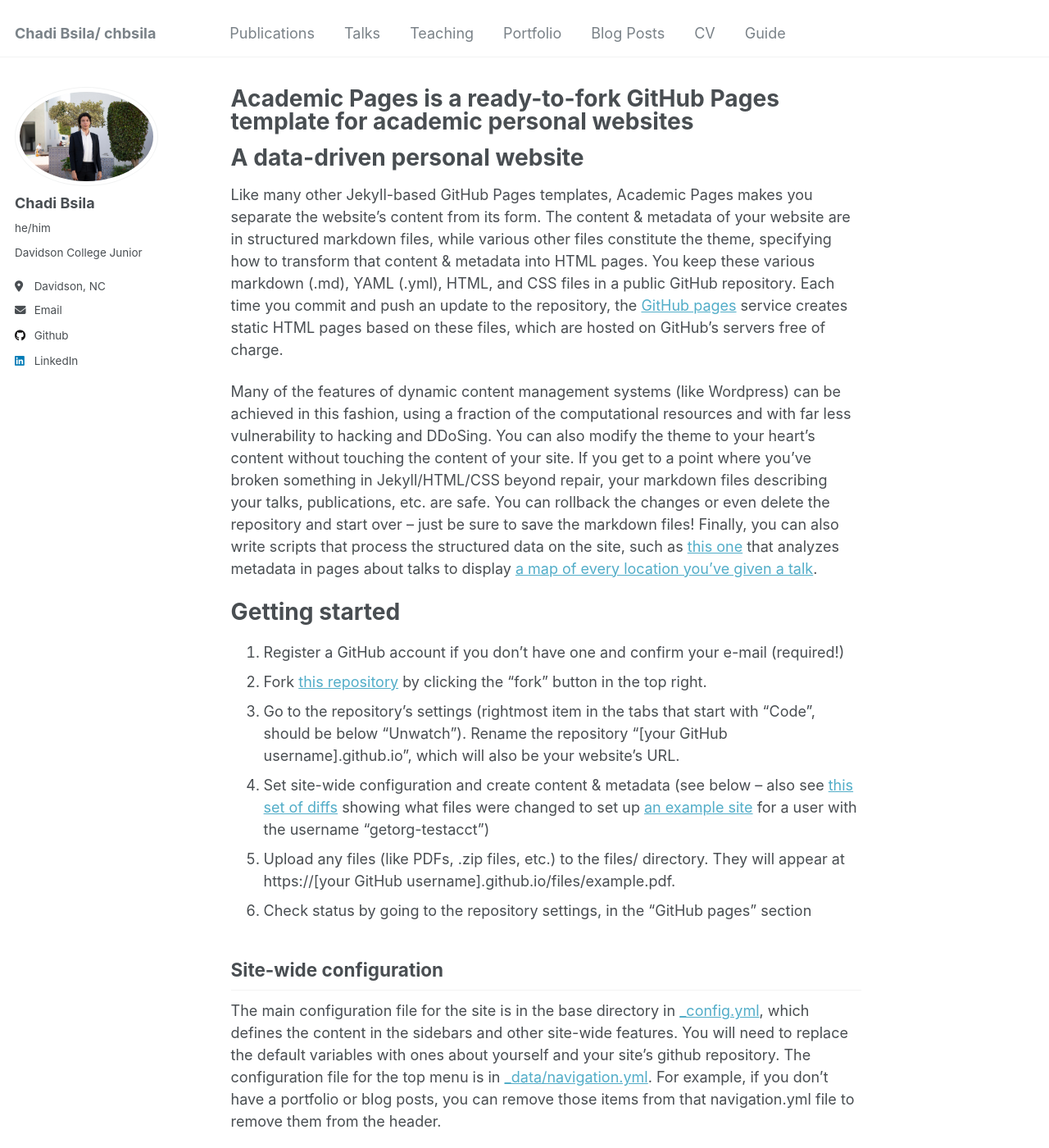
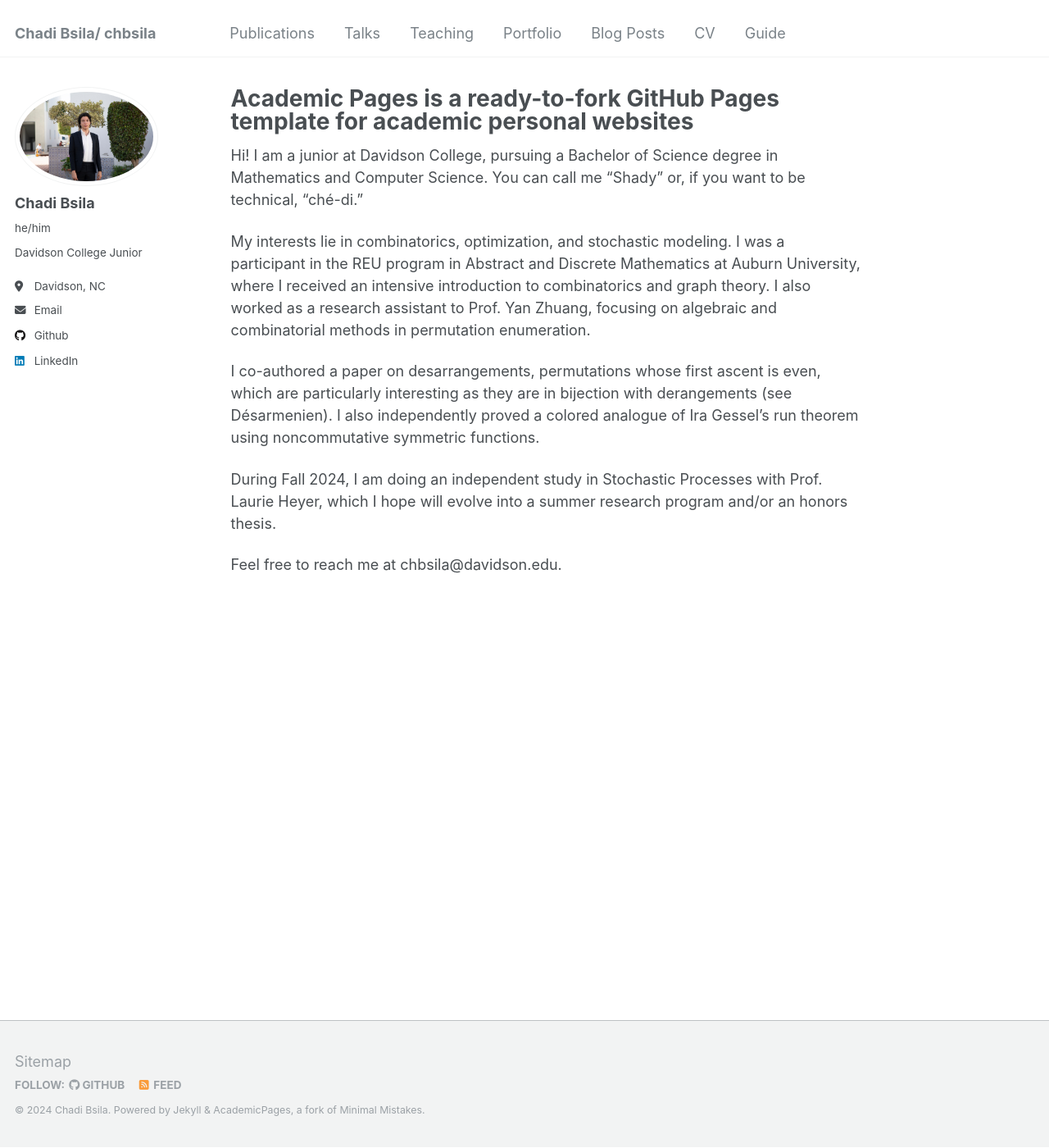
Before and after one commit to chbsila/chbsila.github.io, a Jekyll site: the page built from _pages/about.md, in a window 1280 px wide and 1400 px high. Shown: the whole window at 82% size. Built offline with Jekyll 4.4.1, drawn with Linux system fonts in a browser that asks for light colours; some of the changed text lies outside the part shown.

Commit message:
Update about.md

```diff
--- a/_pages/about.md
+++ b/_pages/about.md
@@ -6,42 +6,12 @@ redirect_from:
   - /about/
   - /about.html
 ---
+Hi! I am a junior at Davidson College, pursuing a Bachelor of Science degree in Mathematics and Computer Science. You can call me "Shady" or, if you want to be technical, "ché-di."
 
-A data-driven personal website
-======
-Like many other Jekyll-based GitHub Pages templates, Academic Pages makes you separate the website's content from its form. The content & metadata of your website are in structured markdown files, while various other files constitute the theme, specifying how to transform that content & metadata into HTML pages. You keep these various markdown (.md), YAML (.yml), HTML, and CSS files in a public GitHub repository. Each time you commit and push an update to the repository, the [GitHub pages](https://pages.github.com/) service creates static HTML pages based on these files, which are hosted on GitHub's servers free of charge.
+My interests lie in combinatorics, optimization, and stochastic modeling. I was a participant in the REU program in Abstract and Discrete Mathematics at Auburn University, where I received an intensive introduction to combinatorics and graph theory. I also worked as a research assistant to Prof. Yan Zhuang, focusing on algebraic and combinatorial methods in permutation enumeration.
 
-Many of the features of dynamic content management systems (like Wordpress) can be achieved in this fashion, using a fraction of the computational resources and with far less vulnerability to hacking and DDoSing. You can also modify the theme to your heart's content without touching the content of your site. If you get to a point where you've broken something in Jekyll/HTML/CSS beyond repair, your markdown files describing your talks, publications, etc. are safe. You can rollback the changes or even delete the repository and start over -- just be sure to save the markdown files! Finally, you can also write scripts that process the structured data on the site, such as [this one](https://github.com/academicpages/academicpages.github.io/blob/master/talkmap.ipynb) that analyzes metadata in pages about talks to display [a map of every location you've given a talk](https://academicpages.github.io/talkmap.html).
+I co-authored a paper on desarrangements, permutations whose first ascent is even, which are particularly interesting as they are in bijection with derangements (see Désarmenien). I also independently proved a colored analogue of Ira Gessel's run theorem using noncommutative symmetric functions.
 
-Getting started
-======
-1. Register a GitHub account if you don't have one and confirm your e-mail (required!)
-1. Fork [this repository](https://github.com/academicpages/academicpages.github.io) by clicking the "fork" button in the top right.
-1. Go to the repository's settings (rightmost item in the tabs that start with "Code", should be below "Unwatch"). Rename the repository "[your GitHub username].github.io", which will also be your website's URL.
-1. Set site-wide configuration and create content & metadata (see below -- also see [this set of diffs](http://archive.is/3TPas) showing what files were changed to set up [an example site](https://getorg-testacct.github.io) for a user with the username "getorg-testacct")
-1. Upload any files (like PDFs, .zip files, etc.) to the files/ directory. They will appear at https://[your GitHub username].github.io/files/example.pdf.
-1. Check status by going to the repository settings, in the "GitHub pages" section
+During Fall 2024, I am doing an independent study in Stochastic Processes with Prof. Laurie Heyer, which I hope will evolve into a summer research program and/or an honors thesis.
 
-Site-wide configuration
-------
-The main configuration file for the site is in the base directory in [_config.yml](https://github.com/academicpages/academicpages.github.io/blob/master/_config.yml), which defines the content in the sidebars and other site-wide features. You will need to replace the default variables with ones about yourself and your site's github repository. The configuration file for the top menu is in [_data/navigation.yml](https://github.com/academicpages/academicpages.github.io/blob/master/_data/navigation.yml). For example, if you don't have a portfolio or blog posts, you can remove those items from that navigation.yml file to remove them from the header.
-
-Create content & metadata
-------
-For site content, there is one markdown file for each type of content, which are stored in directories like _publications, _talks, _posts, _teaching, or _pages. For example, each talk is a markdown file in the [_talks directory](https://github.com/academicpages/academicpages.github.io/tree/master/_talks). At the top of each markdown file is structured data in YAML about the talk, which the theme will parse to do lots of cool stuff. The same structured data about a talk is used to generate the list of talks on the [Talks page](https://academicpages.github.io/talks), each [individual page](https://academicpages.github.io/talks/2012-03-01-talk-1) for specific talks, the talks section for the [CV page](https://academicpages.github.io/cv), and the [map of places you've given a talk](https://academicpages.github.io/talkmap.html) (if you run this [python file](https://github.com/academicpages/academicpages.github.io/blob/master/talkmap.py) or [Jupyter notebook](https://github.com/academicpages/academicpages.github.io/blob/master/talkmap.ipynb), which creates the HTML for the map based on the contents of the _talks directory).
-
-**Markdown generator**
-
-I have also created [a set of Jupyter notebooks](https://github.com/academicpages/academicpages.github.io/tree/master/markdown_generator
-) that converts a CSV containing structured data about talks or presentations into individual markdown files that will be properly formatted for the Academic Pages template. The sample CSVs in that directory are the ones I used to create my own personal website at stuartgeiger.com. My usual workflow is that I keep a spreadsheet of my publications and talks, then run the code in these notebooks to generate the markdown files, then commit and push them to the GitHub repository.
-
-How to edit your site's GitHub repository
-------
-Many people use a git client to create files on their local computer and then push them to GitHub's servers. If you are not familiar with git, you can directly edit these configuration and markdown files directly in the github.com interface. Navigate to a file (like [this one](https://github.com/academicpages/academicpages.github.io/blob/master/_talks/2012-03-01-talk-1.md) and click the pencil icon in the top right of the content preview (to the right of the "Raw | Blame | History" buttons). You can delete a file by clicking the trashcan icon to the right of the pencil icon. You can also create new files or upload files by navigating to a directory and clicking the "Create new file" or "Upload files" buttons.
-
-Example: editing a markdown file for a talk
-![Editing a markdown file for a talk](/images/editing-talk.png)
-
-For more info
-------
-More info about configuring Academic Pages can be found in [the guide](https://academicpages.github.io/markdown/). The [guides for the Minimal Mistakes theme](https://mmistakes.github.io/minimal-mistakes/docs/configuration/) (which this theme was forked from) might also be helpful.
+Feel free to reach me at chbsila@davidson.edu.
```
